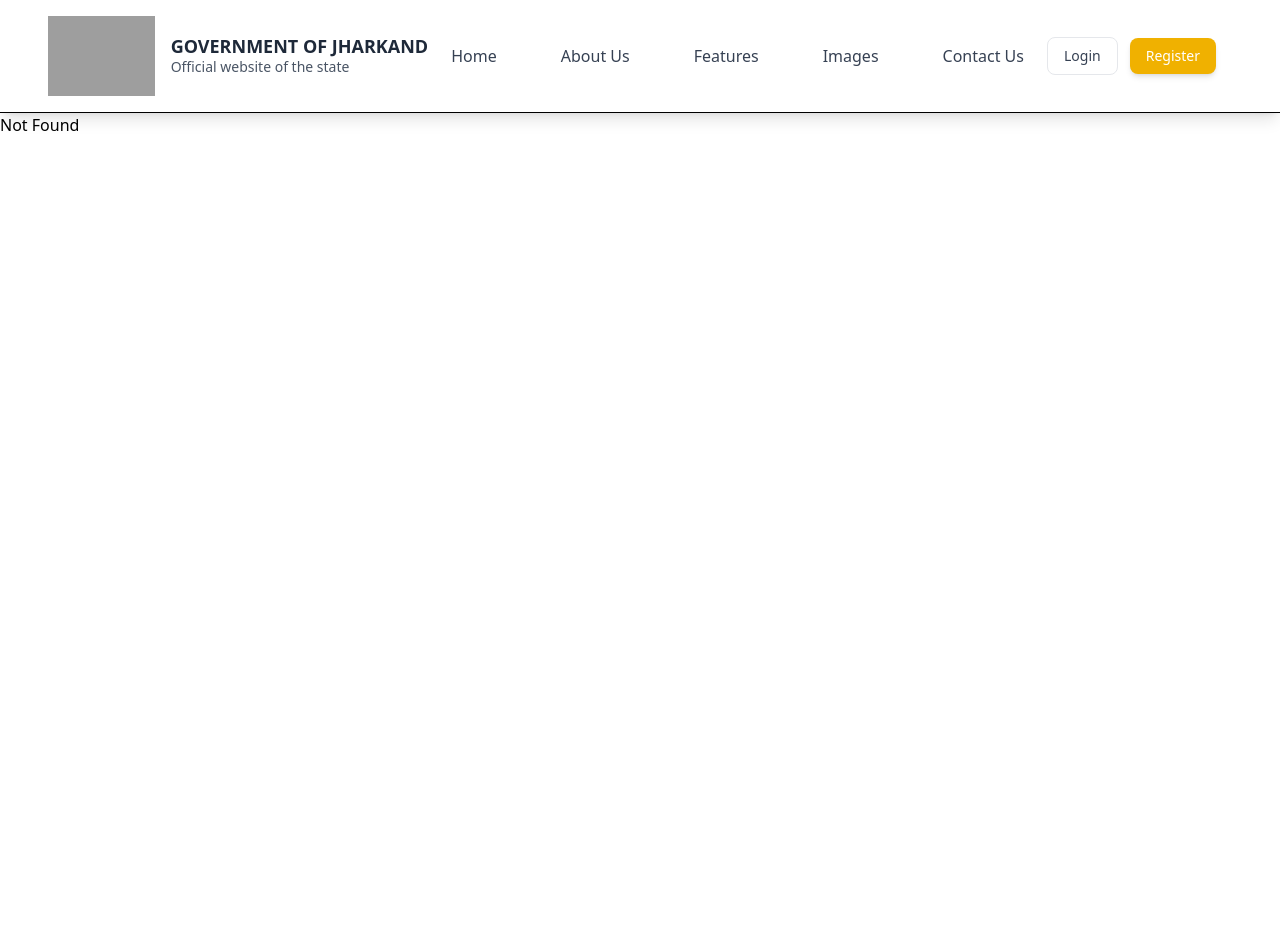
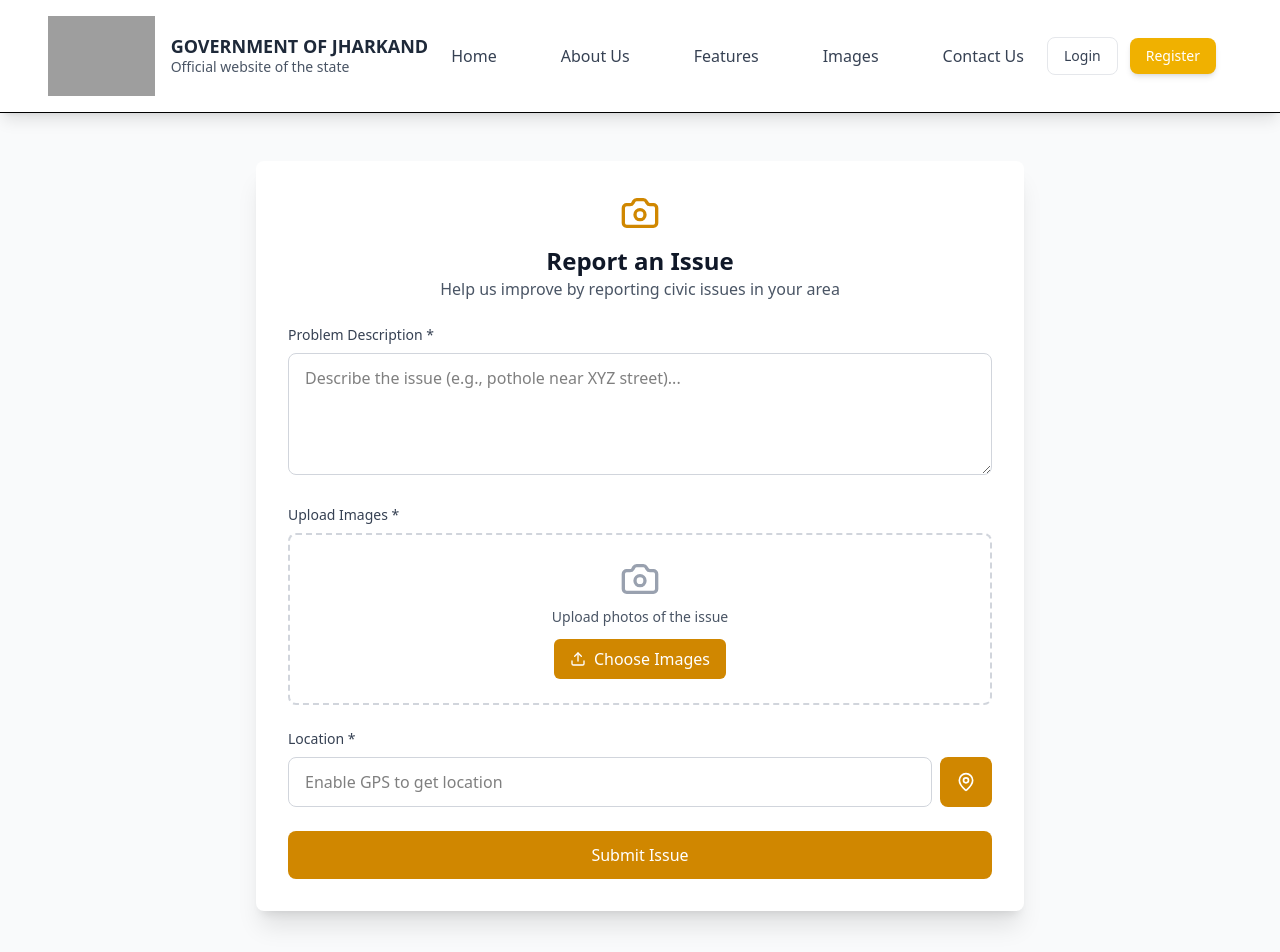
Before and after one commit to Tharunvasireddi/SIH-prototype, a React (Vite) app: page /userInterface in a window 1280 px wide. Before the commit this address had no page. Shown: the top 952 px of the page. Before the commit the page ends 800 px from the top, so only its background shows below. Built offline with nearby package versions, Linux system fonts and the light colour scheme; grey boxes are pictures that could not be loaded.

Commit message:
feat: changes are commited

```diff
--- a/src/components/Carousel.jsx
+++ b/src/components/Carousel.jsx
@@ -6,14 +6,7 @@ import imgj2 from "../assests/jar2.webp";
 import imgj3 from "../assests/jar3.jpg";
 
 export default function Carousel() {
-  const images = [
-    imgj1,
-    imgj2,
-    imgj3,
-    "/images/img4.jpg",
-    "/images/img5.jpg",
-    "/images/img6.jpg",
-  ];
+  const images = [imgj1, imgj2, imgj3];
 
   const [currentIndex, setCurrentIndex] = useState(0);
 
--- /dev/null
+++ b/src/components/Userform.jsx
@@ -0,0 +1,239 @@
+import { useState } from "react";
+import { Upload, FileText, MapPin, Camera, AlertCircle, CheckCircle } from "lucide-react";
+
+const ReportIssue = () => {
+  const [formData, setFormData] = useState({
+    description: "",
+    location: "",
+  });
+  const [uploadedFiles, setUploadedFiles] = useState([]);
+  const [isSubmitting, setIsSubmitting] = useState(false);
+  const [submitSuccess, setSubmitSuccess] = useState(false);
+  const [errors, setErrors] = useState({});
+
+  // Handle text inputs
+  const handleInputChange = (e) => {
+    const { name, value } = e.target;
+    setFormData((prev) => ({
+      ...prev,
+      [name]: value,
+    }));
+
+    if (errors[name]) {
+      setErrors((prev) => ({ ...prev, [name]: "" }));
+    }
+  };
+
+  // File upload
+  const handleFileUpload = (e) => {
+    const files = Array.from(e.target.files);
+    const newFiles = files.map((file) => ({
+      id: Date.now() + Math.random(),
+      file,
+      name: file.name,
+      size: file.size,
+      type: file.type,
+    }));
+
+    setUploadedFiles((prev) => [...prev, ...newFiles]);
+  };
+
+  const removeFile = (fileId) => {
+    setUploadedFiles((prev) => prev.filter((file) => file.id !== fileId));
+  };
+
+  // Auto fetch location
+  const getLocation = () => {
+    if (!navigator.geolocation) {
+      alert("Geolocation is not supported by your browser.");
+      return;
+    }
+    navigator.geolocation.getCurrentPosition(
+      (position) => {
+        setFormData((prev) => ({
+          ...prev,
+          location: `${position.coords.latitude}, ${position.coords.longitude}`,
+        }));
+      },
+      () => {
+        alert("Unable to fetch your location.");
+      }
+    );
+  };
+
+  // Validate
+  const validateForm = () => {
+    const newErrors = {};
+    if (!formData.description.trim()) newErrors.description = "Description is required";
+    if (uploadedFiles.length === 0) newErrors.files = "Please upload at least one image";
+    if (!formData.location.trim()) newErrors.location = "Please enable location";
+
+    setErrors(newErrors);
+    return Object.keys(newErrors).length === 0;
+  };
+
+  // Submit
+  const handleSubmit = (e) => {
+    e.preventDefault();
+    if (!validateForm()) return;
+
+    setIsSubmitting(true);
+    setTimeout(() => {
+      setIsSubmitting(false);
+      setSubmitSuccess(true);
+    }, 2000);
+  };
+
+  if (submitSuccess) {
+    return (
+      <div className="min-h-screen flex items-center justify-center bg-gray-50">
+        <div className="max-w-md bg-white p-8 shadow-xl rounded-lg text-center">
+          <CheckCircle className="mx-auto h-16 w-16 text-green-500 mb-4" />
+          <h2 className="text-2xl font-bold text-gray-900 mb-2">Issue Submitted!</h2>
+          <p className="text-gray-600 mb-6">
+            Thank you for reporting. Our team will review and take necessary action.
+          </p>
+          <button
+            onClick={() => setSubmitSuccess(false)}
+            className="px-6 py-3 bg-yellow-600 text-white rounded-lg hover:bg-yellow-700 transition"
+          >
+            Report Another Issue
+          </button>
+        </div>
+      </div>
+    );
+  }
+
+  return (
+    <div className="min-h-screen bg-gray-50 py-12 px-4">
+      <div className="max-w-3xl mx-auto bg-white shadow-xl rounded-lg overflow-hidden">
+        <form onSubmit={handleSubmit} className="p-8 space-y-6">
+          {/* Header */}
+          <div className="text-center">
+            <Camera className="h-10 w-10 mx-auto text-yellow-600 mb-3" />
+            <h2 className="text-2xl font-bold text-gray-900">Report an Issue</h2>
+            <p className="text-gray-600">Help us improve by reporting civic issues in your area</p>
+          </div>
+
+          {/* Description */}
+          <div>
+            <label className="block text-sm font-medium text-gray-700 mb-2">
+              Problem Description *
+            </label>
+            <textarea
+              name="description"
+              value={formData.description}
+              onChange={handleInputChange}
+              rows={4}
+              className={`w-full px-4 py-3 border rounded-lg focus:ring-2 focus:ring-yellow-500 ${
+                errors.description ? "border-red-500" : "border-gray-300"
+              }`}
+              placeholder="Describe the issue (e.g., pothole near XYZ street)..."
+            />
+            {errors.description && (
+              <p className="mt-1 text-sm text-red-600 flex items-center">
+                <AlertCircle className="h-4 w-4 mr-1" /> {errors.description}
+              </p>
+            )}
+          </div>
+
+          {/* File Upload */}
+          <div>
+            <label className="block text-sm font-medium text-gray-700 mb-2">Upload Images *</label>
+            <div className="border-2 border-dashed border-gray-300 rounded-lg p-6 text-center hover:border-yellow-400 transition">
+              <Camera className="mx-auto h-10 w-10 text-gray-400 mb-2" />
+              <p className="text-sm text-gray-600">Upload photos of the issue</p>
+              <input
+                type="file"
+                multiple
+                accept=".png,.jpg,.jpeg"
+                onChange={handleFileUpload}
+                className="hidden"
+                id="issue-file-upload"
+              />
+              <label
+                htmlFor="issue-file-upload"
+                className="mt-3 inline-flex items-center px-4 py-2 bg-yellow-600 text-white rounded-md cursor-pointer hover:bg-yellow-700 transition"
+              >
+                <Upload className="h-4 w-4 mr-2" />
+                Choose Images
+              </label>
+            </div>
+            {errors.files && (
+              <p className="mt-1 text-sm text-red-600 flex items-center">
+                <AlertCircle className="h-4 w-4 mr-1" /> {errors.files}
+              </p>
+            )}
+
+            {/* Uploaded Preview */}
+            {uploadedFiles.length > 0 && (
+              <div className="mt-3 space-y-2">
+                {uploadedFiles.map((file) => (
+                  <div
+                    key={file.id}
+                    className="flex items-center justify-between p-3 bg-gray-50 rounded-lg"
+                  >
+                    <div className="flex items-center space-x-3">
+                      <FileText className="h-5 w-5 text-gray-400" />
+                      <span className="text-sm font-medium">{file.name}</span>
+                    </div>
+                    <button
+                      type="button"
+                      onClick={() => removeFile(file.id)}
+                      className="text-red-500 hover:text-red-700"
+                    >
+                      Remove
+                    </button>
+                  </div>
+                ))}
+              </div>
+            )}
+          </div>
+
+          {/* Location */}
+          <div>
+            <label className="block text-sm font-medium text-gray-700 mb-2">Location *</label>
+            <div className="flex space-x-2">
+              <input
+                type="text"
+                name="location"
+                value={formData.location}
+                onChange={handleInputChange}
+                readOnly
+                className={`flex-1 px-4 py-3 border rounded-lg focus:ring-2 focus:ring-yellow-500 ${
+                  errors.location ? "border-red-500" : "border-gray-300"
+                }`}
+                placeholder="Enable GPS to get location"
+              />
+              <button
+                type="button"
+                onClick={getLocation}
+                className="px-4 py-2 bg-yellow-600 text-white rounded-lg hover:bg-yellow-700"
+              >
+                <MapPin className="h-5 w-5" />
+              </button>
+            </div>
+            {errors.location && (
+              <p className="mt-1 text-sm text-red-600 flex items-center">
+                <AlertCircle className="h-4 w-4 mr-1" /> {errors.location}
+              </p>
+            )}
+          </div>
+
+          {/* Submit */}
+          <div>
+            <button
+              type="submit"
+              disabled={isSubmitting}
+              className="w-full py-3 bg-yellow-600 text-white rounded-lg hover:bg-yellow-700 disabled:opacity-50"
+            >
+              {isSubmitting ? "Submitting..." : "Submit Issue"}
+            </button>
+          </div>
+        </form>
+      </div>
+    </div>
+  );
+};
+
+export default ReportIssue;
--- a/src/routes/rootRoute.js
+++ b/src/routes/rootRoute.js
@@ -9,6 +9,7 @@ import dashboardRouter from "./dashboardRout";
 import centralDashBoardRouter from "./centraldashboardRouter";
 import registerPageRouter from "./registerPageRouter";
 import loginPageRouter from "./loginPageRouter";
+import userInterface from "./userInterfaceRouter";
 export const rootRoute = createRootRoute({
   component: App,
 });
@@ -23,4 +24,5 @@ export const routeTree = rootRoute.addChildren([
   centralDashBoardRouter,
   registerPageRouter,
   loginPageRouter,
+  userInterface
 ]);
--- /dev/null
+++ b/src/routes/userInterfaceRouter.js
@@ -0,0 +1,11 @@
+import { createRoute } from "@tanstack/react-router";
+import ReportIssue from "../components/Userform";
+import { rootRoute } from "./rootRoute";
+
+const userInterface = createRoute({
+  getParentRoute: () => rootRoute,
+  path: "/userInterface",
+  component: ReportIssue,
+});
+
+export default userInterface;
```
Also changed, not shown: src/routes/loginPageRouter.js (renamed from src/routes/loginPageRouter.jsx), src/routes/registerPageRouter.js (renamed from src/routes/registerPageRouter.jsx).
